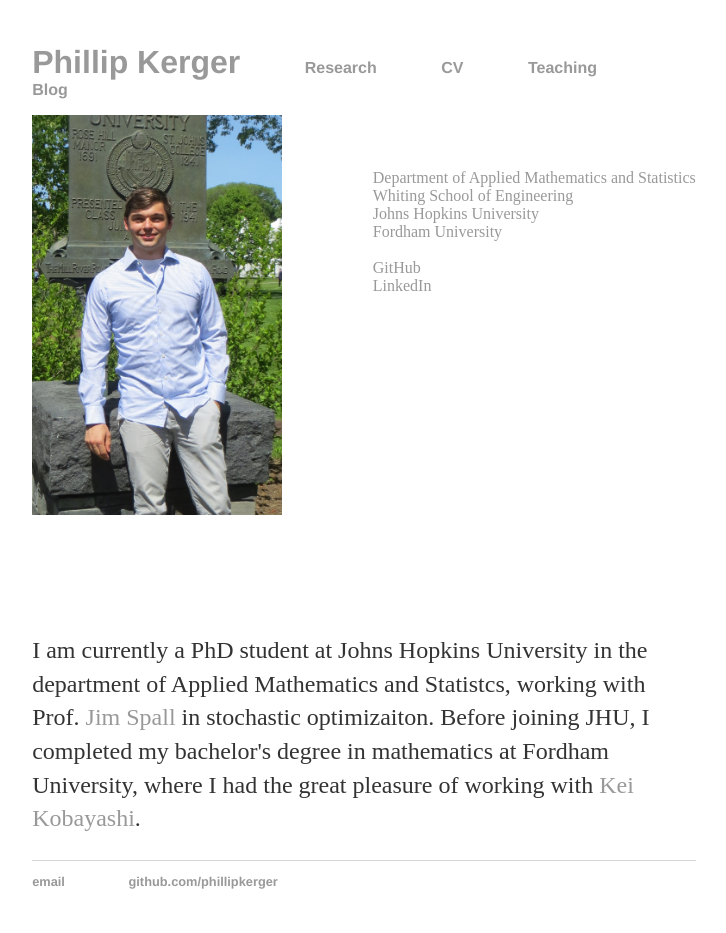
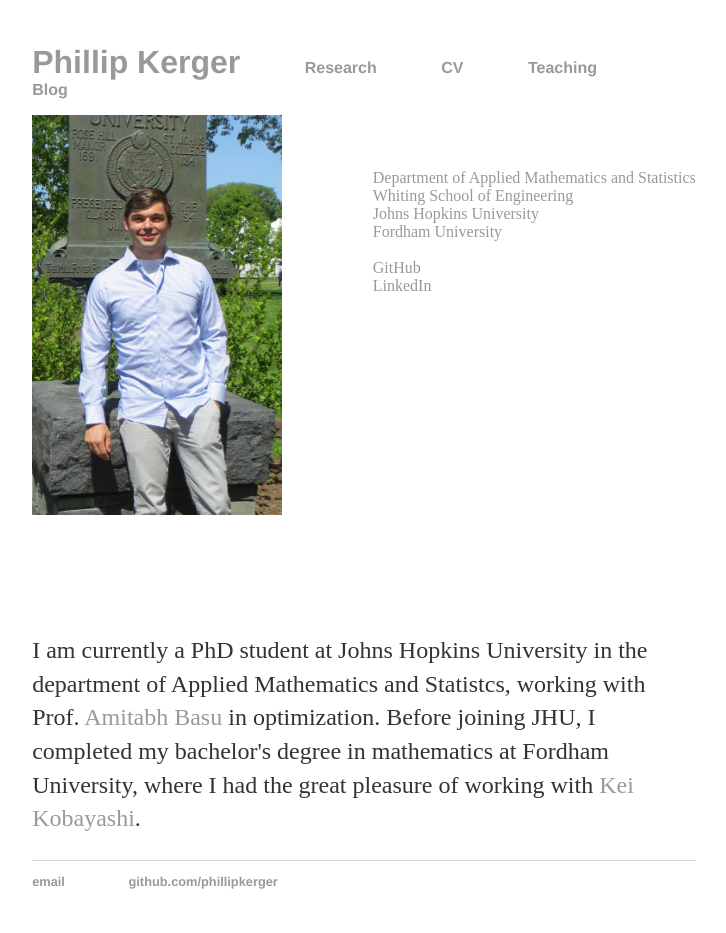
Before and after one commit to PhillipKerger/phillipkerger.github.io, a Jekyll site: the page built from index.html, in a window 1280 px wide. Shown: the whole page, without its empty margins (276-1002 px from the left). Built offline with Jekyll 4.4.1, drawn with Linux system fonts in a browser that asks for light colours.

Commit message:
Update index.html

```diff
--- a/index.html
+++ b/index.html
@@ -35,7 +35,7 @@
 <div class="blurb">
 	<!--commenting out the header <h1>Phillip Kerger</h1>-->
 	<p>I am currently a PhD student at Johns Hopkins University in the department of Applied Mathematics and Statistcs, working with Prof.
-		<a href="http://www.ams.jhu.edu/~spall/Personal/">Jim Spall</a> in stochastic optimizaiton.
+		<a href="https://www.ams.jhu.edu/~abasu9/">Amitabh Basu</a> in optimization.
 		Before joining JHU, I completed my bachelor's degree in mathematics at Fordham University, where I had the great pleasure of working with
 		<a href="https://www.fordham.edu/info/20597/mathematics_faculty/9444/kei_kobayashi">Kei Kobayashi</a>.
 		 </p>
```
